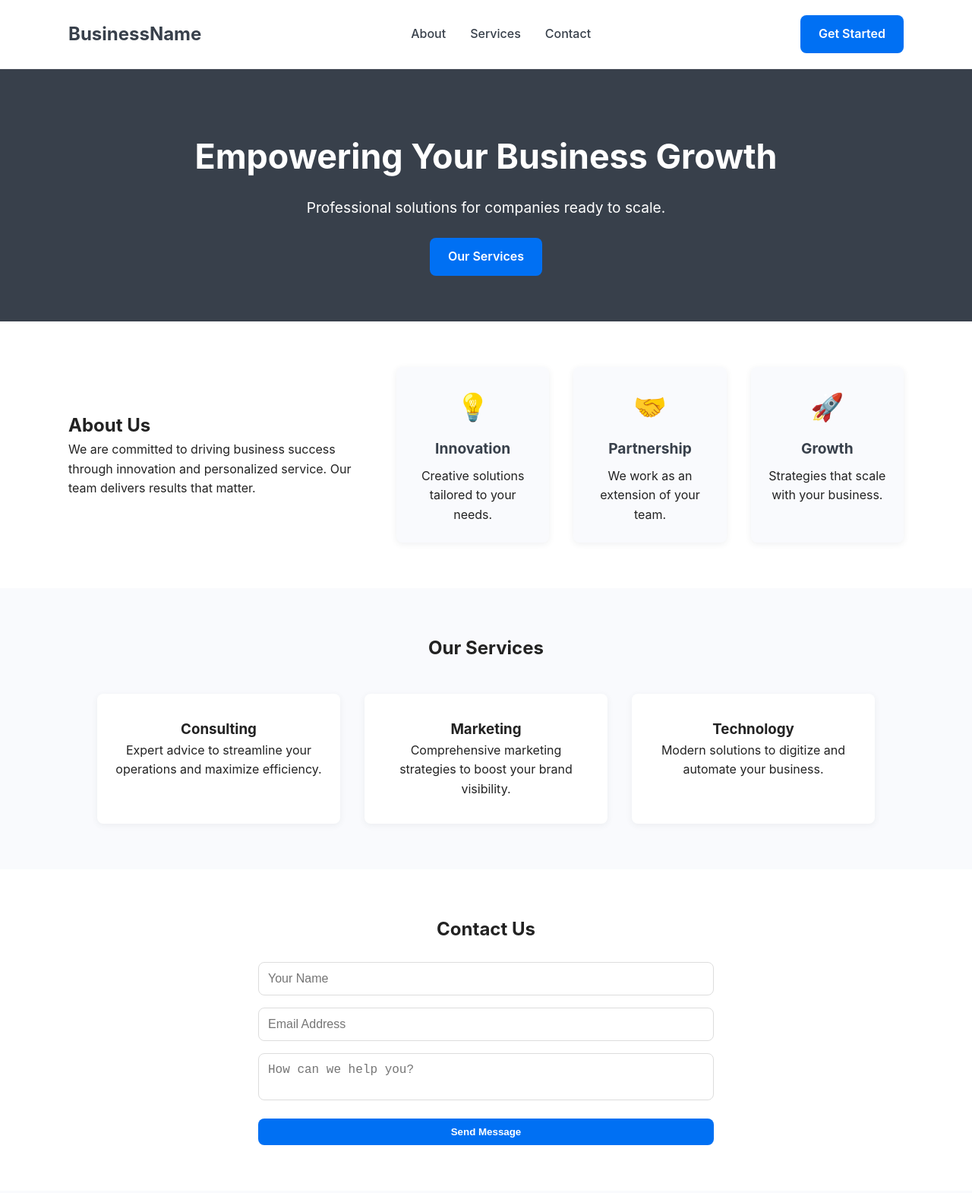
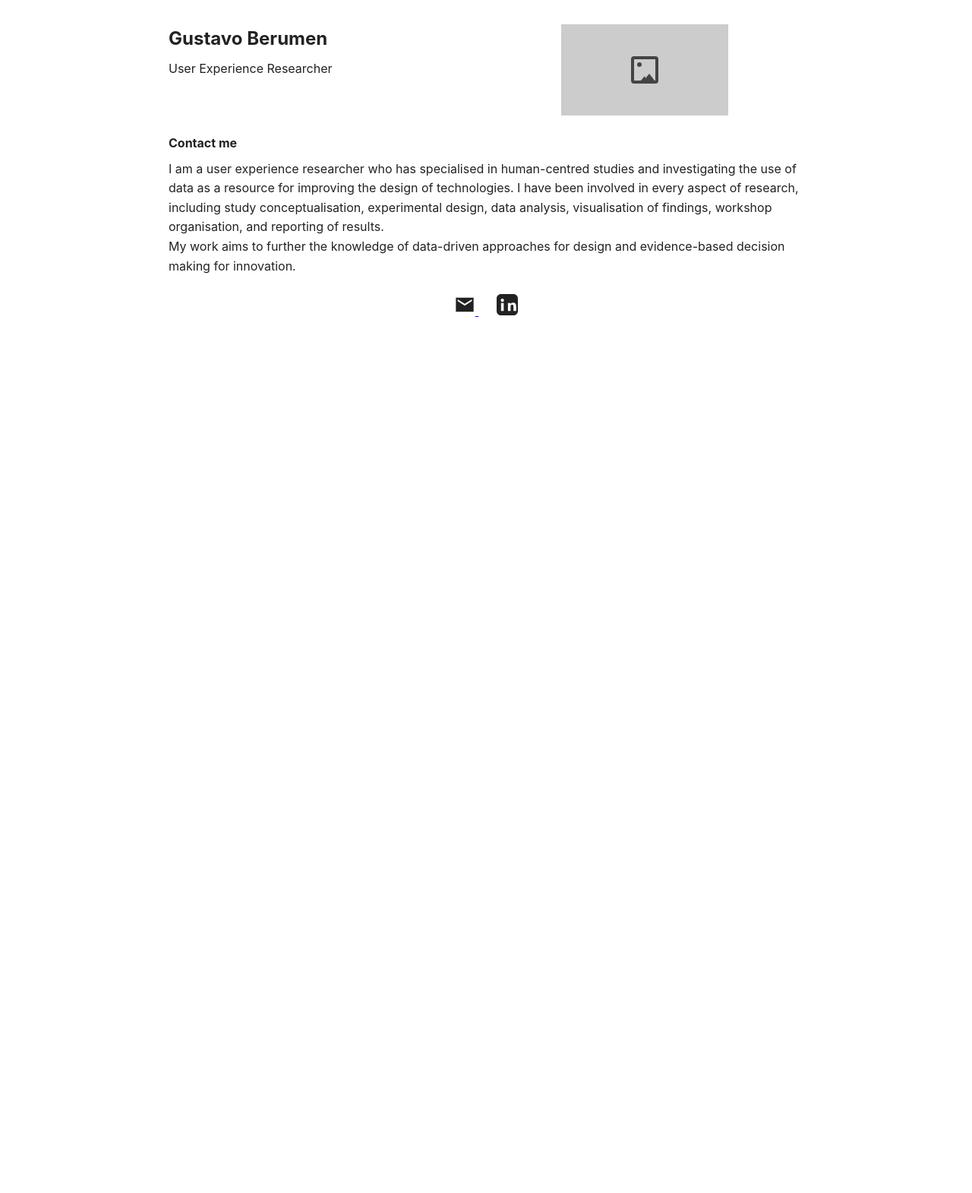
Before and after one commit to TuringTested/GusSiteTemplate, a plain HTML site: page index.html in a window 1280 px wide. Shown: the top 1570 px of the page at 76% size. After the commit the page ends 800 px from the top, so only its background shows below. Drawn offline with Linux system fonts and the light colour scheme.

Commit message:
initial commit of file

```diff
--- a/index.html
+++ b/index.html
@@ -3,94 +3,49 @@
 <head>
   <meta charset="UTF-8">
   <meta name="viewport" content="width=device-width,initial-scale=1.0">
-  <title>Business Profile</title>
+  <title>Gustavo Berumen - User Experience Researcher</title>
   <link rel="stylesheet" href="styles.css">
 </head>
-<body>
-  <header class="navbar">
-    <div class="container nav-content">
-      <div class="logo">BusinessName</div>
-      <nav>
-        <ul>
-          <li><a href="#about">About</a></li>
-          <li><a href="#services">Services</a></li>
-          <li><a href="#contact">Contact</a></li>
-        </ul>
-      </nav>
-      <a href="#contact" class="btn btn-primary">Get Started</a>
-    </div>
-  </header>
-
-  <section class="hero">
-    <div class="container hero-content">
-      <h1>Empowering Your Business Growth</h1>
-      <p>Professional solutions for companies ready to scale.</p>
-      <a href="#services" class="btn btn-primary">Our Services</a>
-    </div>
-  </section>
-
-  <section id="about" class="about-section">
-    <div class="container about-content">
-      <div class="about-text">
-        <h2>About Us</h2>
-        <p>We are committed to driving business success through innovation and personalized service. Our team delivers results that matter.</p>
+<body style="margin:0;padding:0;min-height:100vh;box-sizing:border-box;background:#fff;">
+  <div style="width:100vw;min-height:100vh;box-sizing:border-box;display:flex;flex-direction:column;justify-content:flex-start;">
+    <div style="width:100%;max-width:900px;margin:0 auto;padding:32px;box-sizing:border-box;">
+      <div style="display:flex;flex-wrap:wrap;align-items:flex-start;justify-content:space-between;">
+        <div style="flex:1 1 260px;min-width:220px;">
+          <h2 style="margin:0 0 8px 0;">Gustavo Berumen</h2>
+          <div>User Experience Researcher</div>
+        </div>
+        <div style="flex:1 1 260px;min-width:220px;display:flex;justify-content:center;">
+          <div style="background:#ccc;width:220px;height:120px;display:flex;align-items:center;justify-content:center;">
+            <svg width="48" height="48" fill="#444" viewBox="0 0 24 24">
+              <rect width="100%" height="100%" fill="#ccc"/>
+              <path d="M21 19V5a2 2 0 0 0-2-2H5a2 2 0 0 0-2 2v14a2 2 0 0 0 2 2h14a2 2 0 0 0 2-2zm-2 0H5V5h14zm-7-3l-2.5 3h9l-3.5-4.5-2.5 3z" />
+              <circle cx="8.5" cy="8.5" r="1.5" fill="#444"/>
+            </svg>
+          </div>
+        </div>
       </div>
-      <div class="about-icons">
-        <div class="icon-box">
-          <span class="icon">💡</span>
-          <h3>Innovation</h3>
-          <p>Creative solutions tailored to your needs.</p>
-        </div>
-        <div class="icon-box">
-          <span class="icon">🤝</span>
-          <h3>Partnership</h3>
-          <p>We work as an extension of your team.</p>
-        </div>
-        <div class="icon-box">
-          <span class="icon">🚀</span>
-          <h3>Growth</h3>
-          <p>Strategies that scale with your business.</p>
+      <div style="margin-top:24px;">
+        <strong>Contact me</strong>
+        <p style="margin-top:8px;">
+          I am a user experience researcher who has specialised in human-centred studies and investigating the use of data as a resource for improving the design of technologies. I have been involved in every aspect of research, including study conceptualisation, experimental design, data analysis, visualisation of findings, workshop organisation, and reporting of results.
+        </p>
+        <p>
+          My work aims to further the knowledge of data-driven approaches for design and evidence-based decision making for innovation.
+        </p>
+        <div style="margin-top:24px;text-align:center;">
+          <a href="mailto:your@email.com" style="margin:0 12px;">
+            <svg width="28" height="28" fill="#222" viewBox="0 0 24 24">
+              <path d="M2 4h20v16H2V4zm2 2v12h16V6H4zm8 5l8-5H4l8 5zm0 2l-8-5v10h16V8l-8 5z"/>
+            </svg>
+          </a>
+          <a href="https://www.linkedin.com/in/yourprofile" target="_blank" rel="noopener noreferrer" style="margin:0 12px;">
+            <svg width="28" height="28" fill="#222" viewBox="0 0 24 24">
+              <path d="M19 0h-14c-2.76 0-5 2.24-5 5v14c0 2.76 2.24 5 5 5h14c2.76 0 5-2.24 5-5v-14c0-2.76-2.24-5-5-5zm-11 19h-3v-9h3v9zm-1.5-10.28c-.97 0-1.75-.79-1.75-1.75s.78-1.75 1.75-1.75 1.75.79 1.75 1.75-.78 1.75-1.75 1.75zm15.5 10.28h-3v-4.5c0-1.08-.02-2.47-1.5-2.47-1.5 0-1.73 1.17-1.73 2.39v4.58h-3v-9h2.88v1.23h.04c.4-.76 1.37-1.56 2.82-1.56 3.01 0 3.57 1.98 3.57 4.56v4.77z"/>
+            </svg>
+          </a>
         </div>
       </div>
     </div>
-  </section>
-
-  <section id="services" class="services-section">
-    <div class="container">
-      <h2>Our Services</h2>
-      <div class="services-list">
-        <div class="service-card">
-          <h3>Consulting</h3>
-          <p>Expert advice to streamline your operations and maximize efficiency.</p>
-        </div>
-        <div class="service-card">
-          <h3>Marketing</h3>
-          <p>Comprehensive marketing strategies to boost your brand visibility.</p>
-        </div>
-        <div class="service-card">
-          <h3>Technology</h3>
-          <p>Modern solutions to digitize and automate your business.</p>
-        </div>
-      </div>
-    </div>
-  </section>
-
-  <section id="contact" class="contact-section">
-    <div class="container contact-content">
-      <h2>Contact Us</h2>
-      <form class="contact-form">
-        <input type="text" placeholder="Your Name" required>
-        <input type="email" placeholder="Email Address" required>
-        <textarea placeholder="How can we help you?" required></textarea>
-        <button type="submit" class="btn btn-primary">Send Message</button>
-      </form>
-    </div>
-  </section>
-
-  <footer class="footer">
-    <div class="container">
-      <p>&copy; 2025 BusinessName. All rights reserved.</p>
-    </div>
-  </footer>
+  </div>
 </body>
 </html>
```
Also changed, not shown: layout.png (added).
